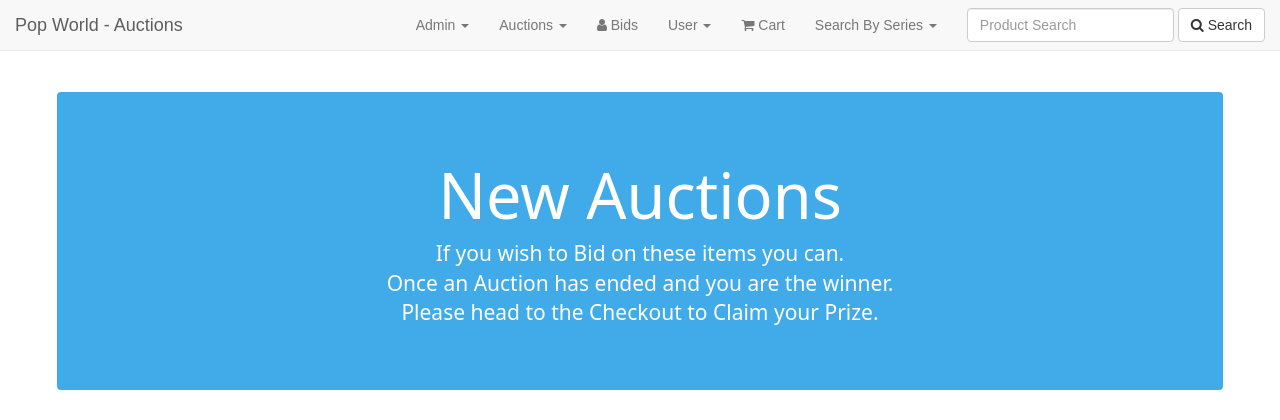
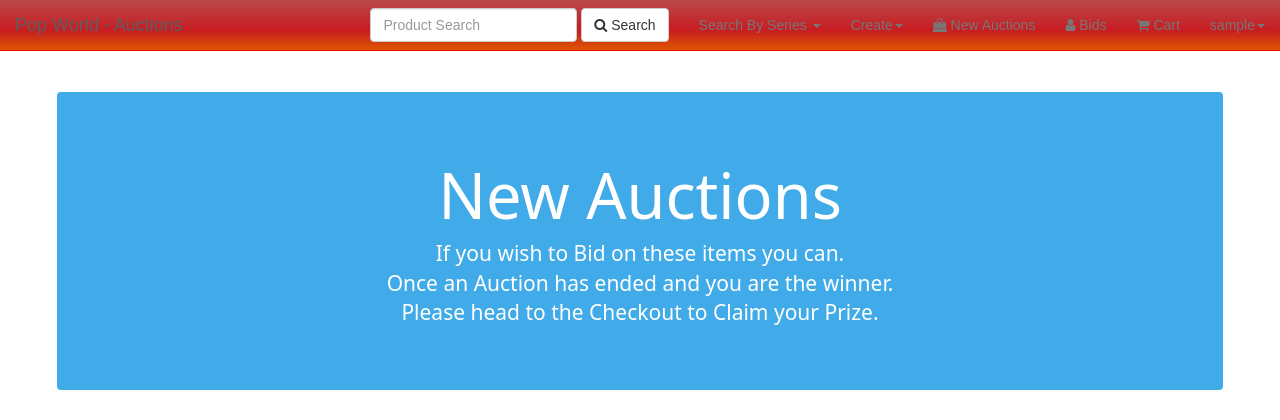
Before and after one commit to jjackson19862017/StephensPopShop, a Django app: page /auctions/ in a window 1280 px wide. Shown: the top 420 px of the page. Run offline with Django 3.2, Linux system fonts and the light colour scheme; the visitor is signed in with stand-in values (Sample User, id 1); data that the repository does not hold is empty; some libraries are stand-ins or nearby versions.

Commit message:
Navbar Update

```diff
--- a/static/css/custom.css
+++ b/static/css/custom.css
@@ -1,3 +1,16 @@
+/* Navbar for SuperUser */
+
+.navbar-superuser {
+    background-image: linear-gradient(#b94a48, #c71c22 60%, #dd5600) !important;
+    background-color: orangered !important;
+    border-color: red;
+}
+
+.navbar-default .navbar-nav>li>a:hover,
+.navbar-default .navbar-nav>li>a:focus {
+    background-color: #dd5600 !important;
+}
+
 body {
     font-family: Arial;
     padding-top: 70px;
--- a/templates/base.html
+++ b/templates/base.html
@@ -16,8 +16,11 @@
 
 <body>
 
-
+    {% if user.is_superuser %}
+    <nav class="navbar navbar-default navbar-superuser navbar-fixed-top">
+        {% else %}
         <nav class="navbar navbar-default navbar-fixed-top">
+            {% endif %}
             <div class="container-fluid">
                 <!-- Brand and toggle get grouped for better mobile display -->
                 <div class="navbar-header">
@@ -35,47 +38,8 @@
                 <!-- Collect the nav links, forms, and other content for toggling -->
                 <div class="collapse navbar-collapse" id="bs-example-navbar-collapse-1">
 
-                <form class="navbar-form navbar-right" action="{% url 'search' %}" method="get">
-                    <div class="form-group">
-                        <input type="text" class="form-control" placeholder="Product Search" name="q">
-                    </div>
-                    <button type="submit" class="btn btn-default"><i class="fa fa-search" aria-hidden="true"></i> Search</button>
-                </form>
+
                     <ul class="nav navbar-nav navbar-right">
-                    {% if user.is_superuser %}
-                    <li class="dropdown">
-                        <a href="#" class="dropdown-toggle" data-toggle="dropdown" role="button" aria-haspopup="true" aria-expanded="false">Admin <span class="caret"></span></a>
-                        <ul class="dropdown-menu">
-                            <li><a href="{% url 'addproducts' %}"><i class="fa fa-plus" aria-hidden="true"></i> Add Product</a></li>
-                            <li><a href="{% url 'add_auctions' %}"><i class="fa fa-plus" aria-hidden="true"></i> Start Auction</a></li>
-                        </ul>
-                    </li>
-                    {% endif %} {% if user.is_authenticated %}
-                    <li class="dropdown">
-                        <a href="#" class="dropdown-toggle" data-toggle="dropdown" role="button" aria-haspopup="true" aria-expanded="false">Auctions <span class="caret"></span></a>
-                        <ul class="dropdown-menu">
-                            <li><a href="{% url 'open_auctions' %}"><i class="fa fa-shopping-bag" aria-hidden="true"></i> Currently Open</a></li>
-                            <li><a href="{% url 'auctions' %}"><i class="fa fa-shopping-bag" aria-hidden="true"></i> All Auctions</a></li>
-                        </ul>
-                    </li>
-                    <li><a href="{% url 'bid' %}"><i class="fa fa-user"></i> Bids</a></li>
-                    <li class="dropdown">
-                        <a href="#" class="dropdown-toggle" data-toggle="dropdown" role="button" aria-haspopup="true" aria-expanded="false">User <span class="caret"></span></a>
-                        <ul class="dropdown-menu">
-                            <li><a href="{% url 'profile' %}"><i class="fa fa-user"></i> Profile</a></li>
-                            <li><a href="{% url 'logout' %}"><i class="fa fa-sign-out"></i> Log Out</a></li>
-                        </ul>
-                    </li>
-                    <li>
-                        <a href="{% url 'view_cart' %}">
-                            <i class="fa fa-shopping-cart"></i> Cart {% if product_count > 0 %}
-                            <label class="badge badge-warning">{{ product_count }}</label> {% endif %}
-                        </a>
-                    </li>
-                    {% else %}
-                    <li><a href="{% url 'register' %}"><i class="fa fa-user-plus"></i> Register</a></li>
-                    <li><a href="{% url 'login' %}"><i class="fa fa-sign-in"></i> Log In</a></li>
-                    {% endif %}
                         <li class="dropdown">
                             <a href="#" class="dropdown-toggle" data-toggle="dropdown" role="button" aria-haspopup="true" aria-expanded="false">Search By Series <span class="caret"></span></a>
                             <ul class="dropdown-menu">
@@ -84,8 +48,43 @@
                                 <li><a href="{% url 'SAO_search' %}"><i class="fa fa-search" aria-hidden="true"></i> Sword Art Online</a></li>
                             </ul>
                         </li>
+                        {% if user.is_superuser %}
+                        <li class="dropdown">
+                            <a href="#" class="dropdown-toggle" data-toggle="dropdown" role="button" aria-haspopup="true" aria-expanded="false"> Create<span class="caret"></span></a>
+                            <ul class="dropdown-menu">
+                                <li><a href="{% url 'addproducts' %}"><i class="fa fa-plus" aria-hidden="true"></i> Product</a></li>
+                                <li><a href="{% url 'add_auctions' %}"><i class="fa fa-plus" aria-hidden="true"></i> Auction</a></li>
                             </ul>
+                        </li>
+                        {% endif %} {% if user.is_authenticated %}
+                        <li><a href="{% url 'auctions' %}"><i class="fa fa-shopping-bag" aria-hidden="true"></i> New Auctions</a></li>
+                        <li><a href="{% url 'bid' %}"><i class="fa fa-user"></i> Bids</a></li>
+                        <li>
+                            <a href="{% url 'view_cart' %}">
+                                <i class="fa fa-shopping-cart"></i> Cart {% if product_count > 0 %}
+                                <label class="badge badge-warning">{{ product_count }}</label> {% endif %}
+                            </a>
+                        </li>
+                        <li class="dropdown">
+                            <a href="#" class="dropdown-toggle" data-toggle="dropdown" role="button" aria-haspopup="true" aria-expanded="false"> {{ user.username }}<span class="caret"></span></a>
+                            <ul class="dropdown-menu">
+                                <li><a href="{% url 'profile' %}"><i class="fa fa-user"></i> Profile</a></li>
+                                <li><a href="{% url 'logout' %}"><i class="fa fa-sign-out"></i> Log Out</a></li>
+                            </ul>
+                        </li>
 
+                        {% else %}
+                        <li><a href="{% url 'register' %}"><i class="fa fa-user-plus"></i> Register</a></li>
+                        <li><a href="{% url 'login' %}"><i class="fa fa-sign-in"></i> Log In</a></li>
+                        {% endif %}
+
+                    </ul>
+                    <form class="navbar-form navbar-right" action="{% url 'search' %}" method="get">
+                        <div class="form-group">
+                            <input type="text" class="form-control" placeholder="Product Search" name="q">
+                        </div>
+                        <button type="submit" class="btn btn-default"><i class="fa fa-search" aria-hidden="true"></i> Search</button>
+                    </form>
                 </div>
                 <!-- /.navbar-collapse -->
             </div>
```
Also changed, not shown: README.md. Lines whose indentation alone changed are shown as unchanged.
